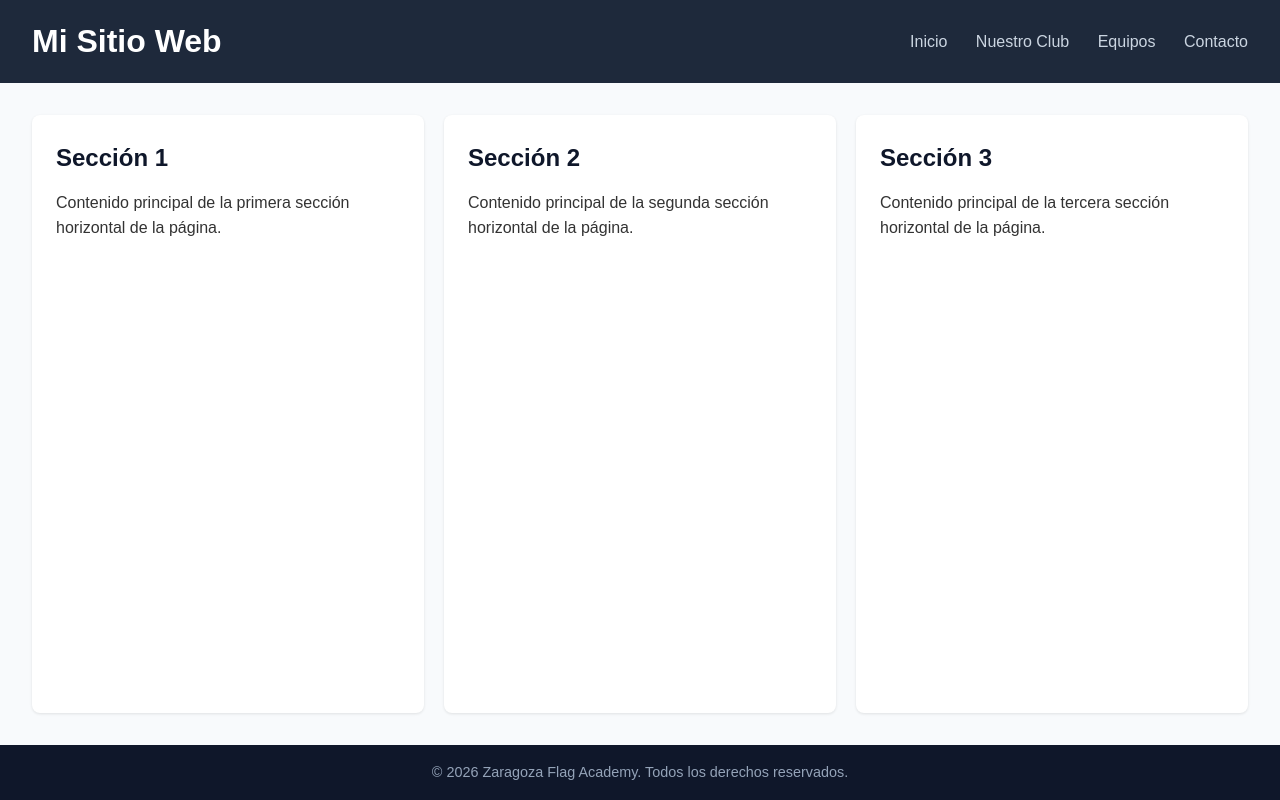
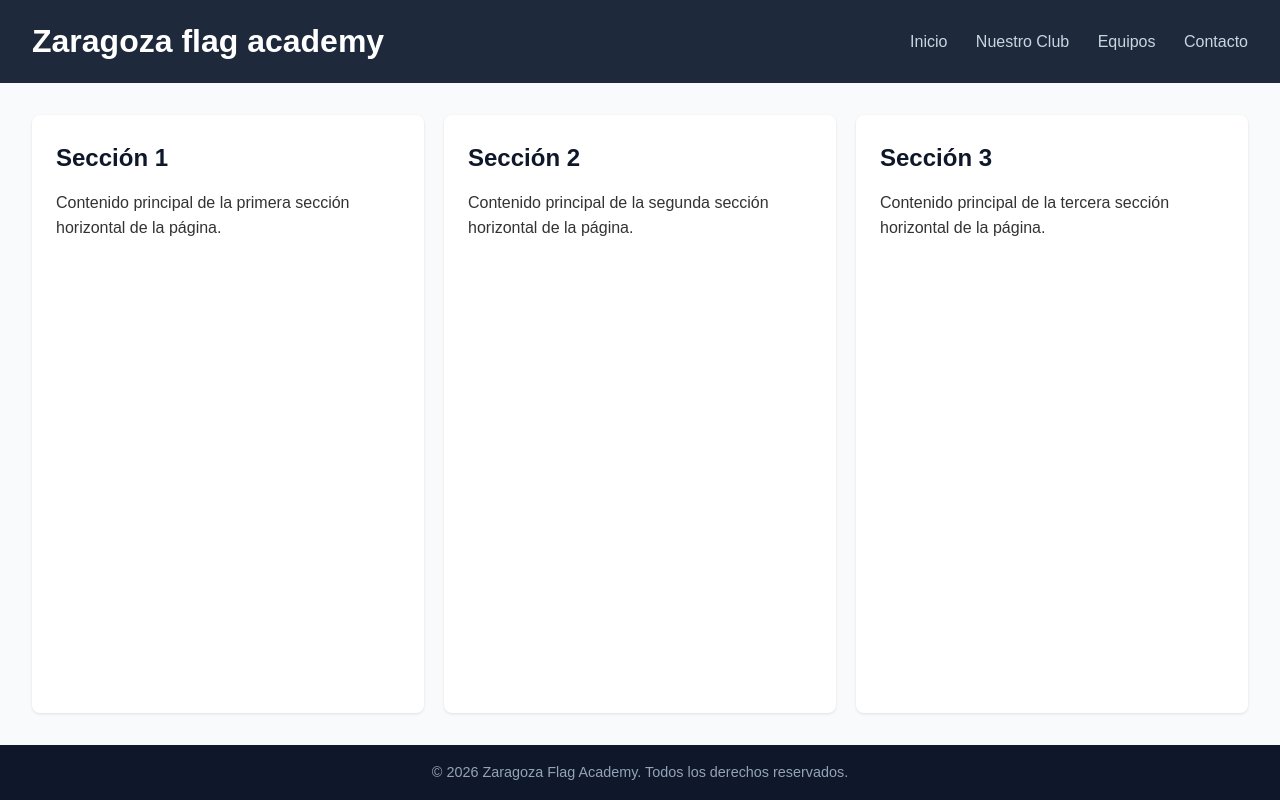
Before and after one commit to jmoramo002/zgzflagacademy, a plain HTML site: page index.html in a window 1280 px wide. Drawn offline with Linux system fonts and the light colour scheme.

Commit message:
Update index.html

```diff
--- a/index.html
+++ b/index.html
@@ -12,7 +12,7 @@
 
     <!-- HEADER -->
     <header class="site-header">
-        <h1>Mi Sitio Web</h1>
+        <h1>Zaragoza flag academy</h1>
         <nav>
             <a href="#inicio">Inicio</a>
             <a href="#Nuestro Club">Nuestro Club</a>
```
